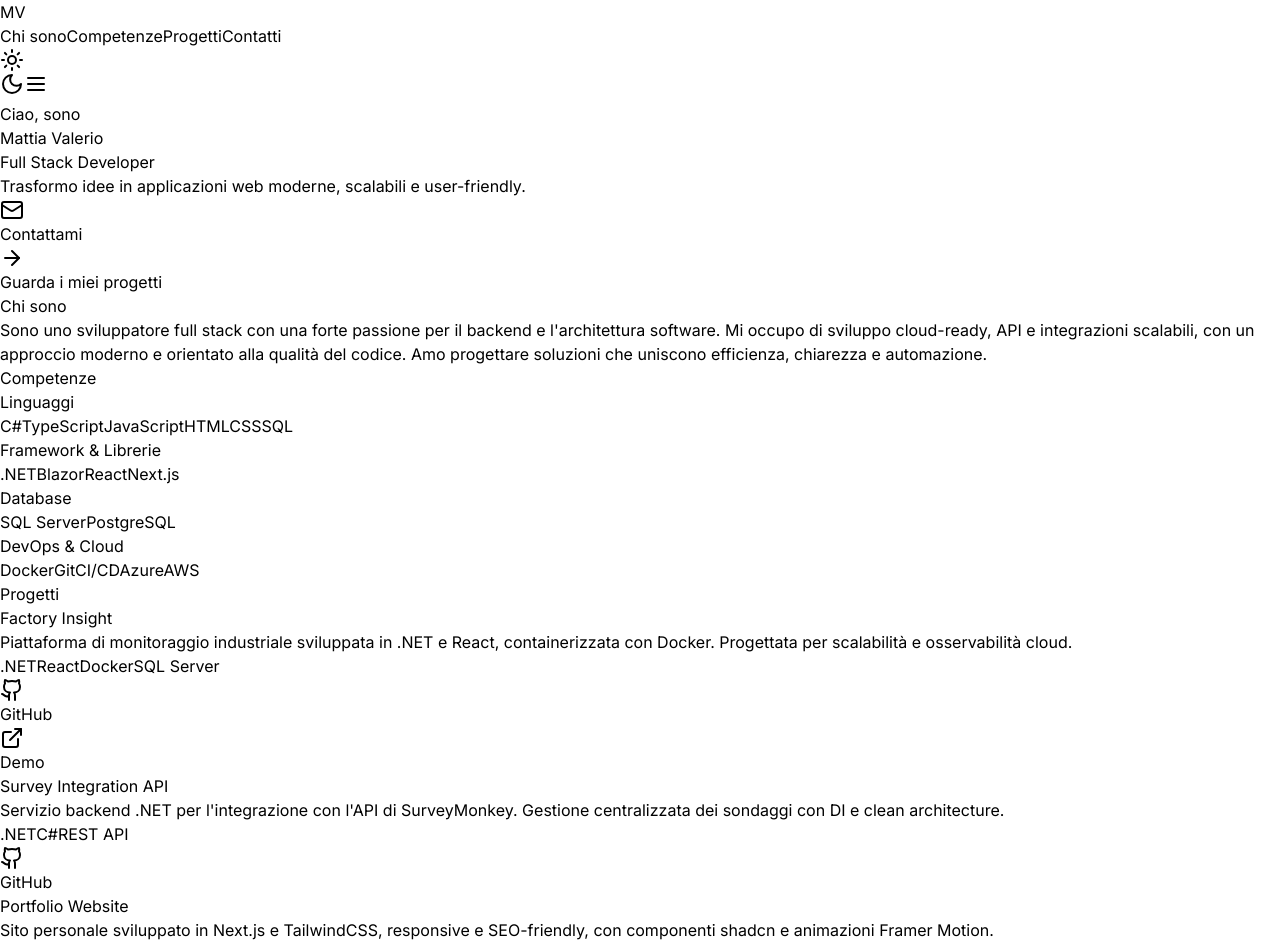
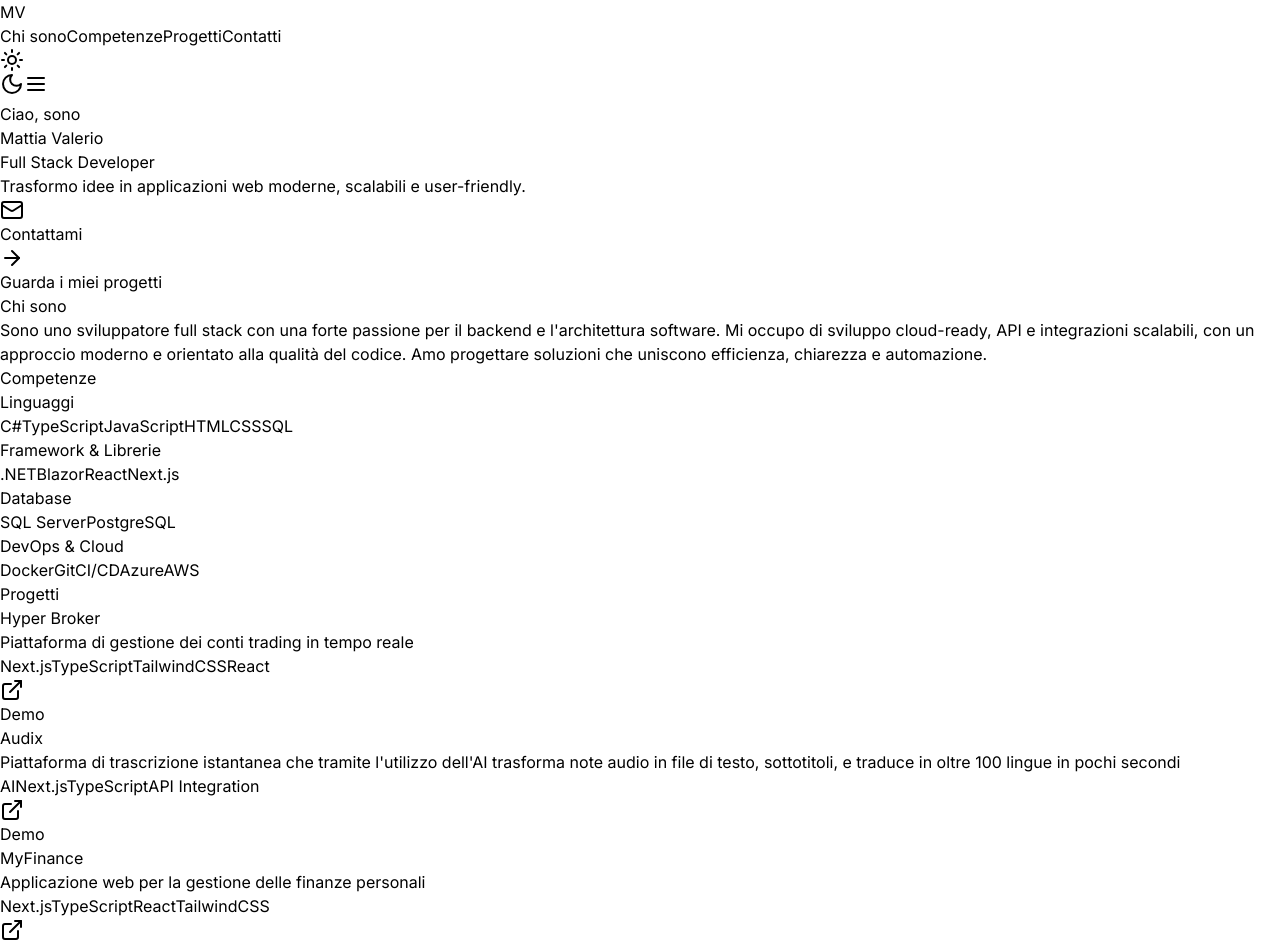
Before and after one commit to MattiaValerio/Portfolio, a Next.js app in the folder apps/web/: page / in a window 1280 px wide. Shown: the top 945 px of the page. Built offline with nearby package versions, Linux system fonts and the light colour scheme.

Commit message:
fix modifica delle card dei projects con projects reali

```diff
--- a/apps/web/components/projects.tsx
+++ b/apps/web/components/projects.tsx
@@ -17,32 +17,28 @@ import { Github, ExternalLink } from "lucide-react";
 
 const projectsData = [
   {
-    name: "Factory Insight",
-    description:
-      "Piattaforma di monitoraggio industriale sviluppata in .NET e React, containerizzata con Docker. Progettata per scalabilità e osservabilità cloud.",
-    techStack: [".NET", "React", "Docker", "SQL Server"],
+    name: "Hyper Broker",
+    description: "Piattaforma di gestione dei conti trading in tempo reale",
+    techStack: ["Next.js", "TypeScript", "TailwindCSS", "React"],
     links: {
-      github: "https://github.com/mattiavalerio/factory-insight",
-      demo: "https://factoryinsight.example.com",
+      demo: "https://hyper-broker.vercel.app/",
     },
   },
   {
-    name: "Survey Integration API",
+    name: "Audix",
     description:
-      "Servizio backend .NET per l'integrazione con l'API di SurveyMonkey. Gestione centralizzata dei sondaggi con DI e clean architecture.",
-    techStack: [".NET", "C#", "REST API"],
+      "Piattaforma di trascrizione istantanea che tramite l'utilizzo dell'AI trasforma note audio in file di testo, sottotitoli, e traduce in oltre 100 lingue in pochi secondi",
+    techStack: ["AI", "Next.js", "TypeScript", "API Integration"],
     links: {
-      github: "https://github.com/mattiavalerio/survey-integration-api",
+      demo: "https://www.audix.dev/",
     },
   },
   {
-    name: "Portfolio Website",
-    description:
-      "Sito personale sviluppato in Next.js e TailwindCSS, responsive e SEO-friendly, con componenti shadcn e animazioni Framer Motion.",
-    techStack: ["Next.js", "TypeScript", "TailwindCSS", "shadcn/ui"],
+    name: "MyFinance",
+    description: "Applicazione web per la gestione delle finanze personali",
+    techStack: ["Next.js", "TypeScript", "React", "TailwindCSS"],
     links: {
-      github: "https://github.com/mattiavalerio/portfolio",
-      demo: "https://mattiavalerio.vercel.app",
+      demo: "https://my-finance-one.vercel.app/",
     },
   },
 ];
@@ -90,19 +86,6 @@ export function Projects() {
                     </div>
                   </CardContent>
                   <CardFooter className="flex gap-2">
-                    {project.links.github && (
-                      <Button size="sm" variant="outline" asChild>
-                        <a
-                          href={project.links.github}
-                          target="_blank"
-                          rel="noopener noreferrer"
-                          className="flex items-center gap-2"
-                        >
-                          <Github className="h-4 w-4" />
-                          GitHub
-                        </a>
-                      </Button>
-                    )}
                     {project.links.demo && (
                       <Button size="sm" asChild>
                         <a
```
